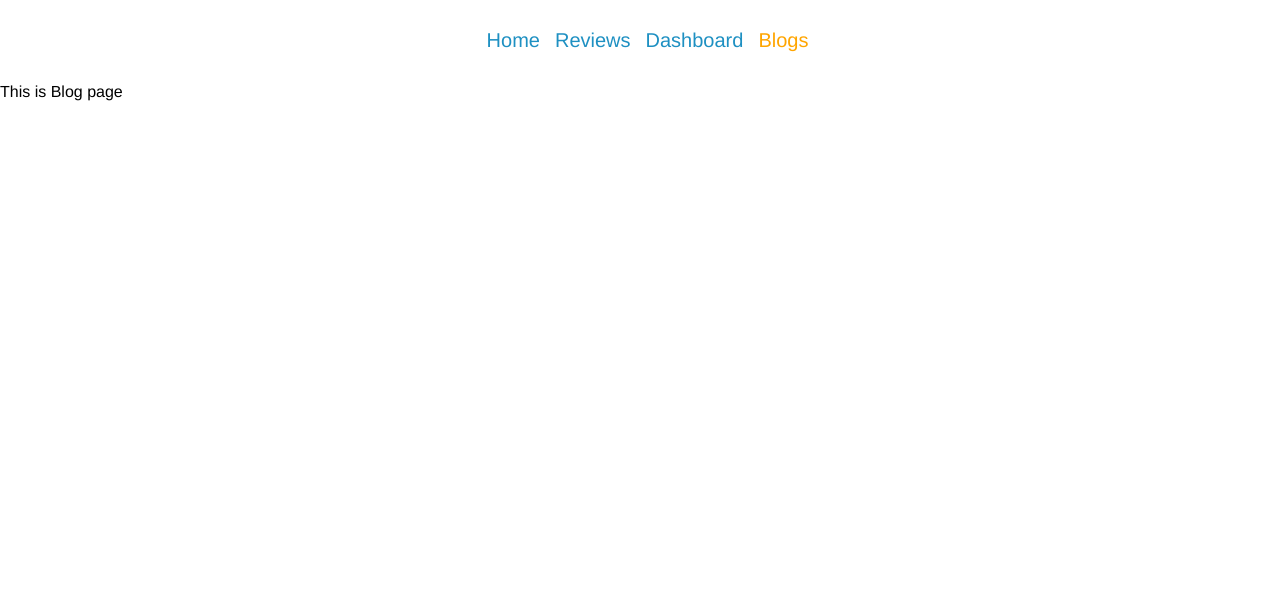
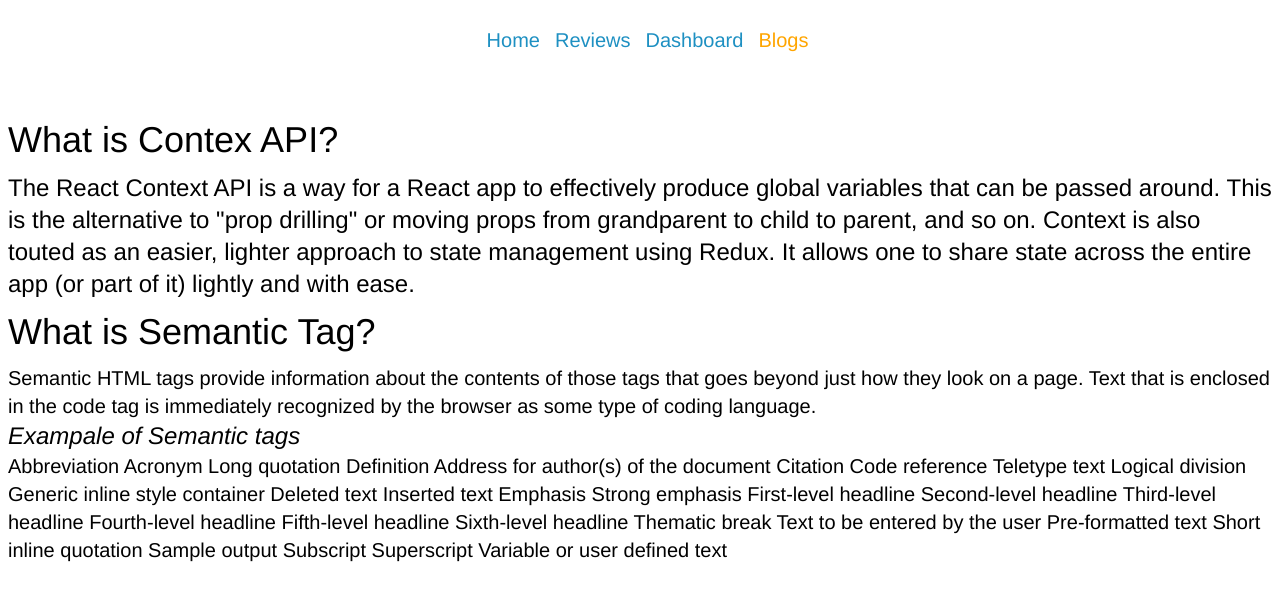
Before and after one commit to Sohailul/product-analysis, a React (Create React App) app: page /blogs in a window 1280 px wide. Shown: the top 600 px of the page. Built offline with nearby package versions, Linux system fonts and the light colour scheme.

Commit message:
hooks added

```diff
--- a/package.json
+++ b/package.json
@@ -9,6 +9,7 @@
     "react": "^18.0.0",
     "react-dom": "^18.0.0",
     "react-icons": "^4.3.1",
+    "react-rating": "^2.0.5",
     "react-router-dom": "^6.3.0",
     "react-scripts": "5.0.0",
     "web-vitals": "^2.1.4"
--- /dev/null
+++ b/src/Hooks/useReviews.js
@@ -0,0 +1,15 @@
+import { useEffect, useState } from 'react';
+
+const useReviews = () => {
+    const [reviews, setReviews] = useState([]);
+
+    useEffect(() =>{
+        fetch('reviews.json')
+        .then(res=>res.json())
+        .then(data=> setReviews(data));
+    },[]);
+
+    return [reviews, setReviews];
+};
+
+export default useReviews;
--- a/src/components/Blogs/Blogs.js
+++ b/src/components/Blogs/Blogs.js
@@ -2,8 +2,46 @@ import React from 'react';
 
 const Blogs = () => {
     return (
-        <div>
-            <h1>This is Blog page</h1>
+        <div className='px-4 pt-10 pb-24 mx-auto max-w-7xl md:px-2'>
+            <h1 className='text-4xl'>What is Contex API?</h1>
+            <p className='text-2xl mt-3'>The React Context API is a way for a React app to effectively produce global variables
+                that can be passed around. This is the alternative to "prop drilling" or moving props from
+                grandparent to child to parent, and so on. Context is also touted as an easier, lighter approach
+                to state management using Redux. It allows one to share state across the entire app (or part of it) lightly and with ease.</p>
+
+            <h1 className='text-4xl mt-3'>What is Semantic Tag?</h1>
+            <p className='text-xl mt-3'>
+                Semantic HTML tags provide information about the contents of those tags that goes beyond just how they look on a page. Text that is enclosed in the code tag is immediately recognized by the browser as some type of coding language.
+                <br /><span className='text-2xl'><i>Exampale of Semantic tags</i></span><br />
+                Abbreviation
+                Acronym
+                Long quotation
+                Definition
+                Address for author(s) of the document
+                Citation
+                Code reference
+                Teletype text
+                Logical division
+                Generic inline style container
+                Deleted text
+                Inserted text
+                Emphasis
+                Strong emphasis
+                First-level headline
+                Second-level headline
+                Third-level headline
+                Fourth-level headline
+                Fifth-level headline
+                Sixth-level headline
+                Thematic break
+                Text to be entered by the user
+                Pre-formatted text
+                Short inline quotation
+                Sample output
+                Subscript
+                Superscript
+                Variable or user defined text
+            </p>
         </div>
     );
 };
--- a/src/components/Home/Home.js
+++ b/src/components/Home/Home.js
@@ -1,31 +1,13 @@
 import React from 'react';
-import { Link, useNavigate } from 'react-router-dom';
+import { Link } from 'react-router-dom';
 import img from '../../Assets/img/ledger-nano-x.png';
 import user from '../../Assets/img/user.jpg';
+import Rating from 'react-rating';
+import { AiFillStar } from 'react-icons/ai';
+import useReviews from '../../Hooks/useReviews';
 
 const Home = () => {
-  let navigate = useNavigate();
-  const reviews = [
-    {
-      id: 1,
-      name: "Jhon Doe",
-      feedback: "I'd like the box have a shield to cut before opening. Great Experience.",
-      rating: 5
-    },
-    {
-      id: 2,
-      name: "Lebogang S",
-      feedback: "Super happy with the service and product. The product is very easy to use.",
-      rating: 5
-    },
-    {
-      id: 3,
-      name: "Caleb M.",
-      feedback: "Great experience, shipped fast, easy set up cant ask for much else.",
-      rating: 5
-    },
-
-  ]
+  const [reviews, setReviews] = useReviews();
   return (
     <div className='px-4 pb-24 mx-auto max-w-7xl md:px-2'>
       <div className='h-full grid grid-cols-1 items-center md:grid-cols-2 justify-items-center gap-4 md:justify-items-around content-center'>
@@ -44,12 +26,20 @@ const Home = () => {
         <h1 className='text-3xl text-center mb-10'>Customer Reviews(3)</h1>
         <div className='grid grid-cols-1 gap-10 md:grid-cols-3'>
           {
-            reviews.map(review =>
+            reviews.slice(0, 3).map(review =>
               <div className='bg-cyan-600 text-white px-5 py-3 rounded'>
                 <img className='w-14 h-14 m-auto rounded-full' src={user} alt='ledger-nano-x' />
                 <h2 className='text-2xl text-center mt-2'>{review.name}</h2>
                 <h3 className='text-center mt-2'>{review.feedback}</h3>
-                <p className='text-center'>Ratings: {review.rating}</p>
+                <div className='text-center mt-5'>
+                  <Rating
+                    initialRating={4.5}
+                    emptySymbol={<AiFillStar />}
+                    fullSymbol={<AiFillStar style={{ color: 'goldenrod' }} icon={AiFillStar} />}
+                    readonly
+                  ></Rating>
+                  <p>{review.rating}</p>
+                </div>
               </div>)
           }
         </div>
--- a/src/components/Reviews/Reviews.js
+++ b/src/components/Reviews/Reviews.js
@@ -1,56 +1,30 @@
 import React from 'react';
 import user from '../../Assets/img/user.jpg';
+import Rating from 'react-rating';
+import { AiFillStar } from 'react-icons/ai';
+import useReviews from '../../Hooks/useReviews';
 
 const Reviews = () => {
-    const reviews = [
-        {
-            id: 1,
-            name: "Jhon Doe",
-            feedback: "I'd like the box have a shield to cut before opening. Great Experience."
-        },
-        {
-            id: 2,
-            name: "Lebogang S",
-            feedback: "Super happy with the service and product. The product is very easy to use."
-        },
-        {
-            id: 3,
-            name: "Caleb M.",
-            feedback: "Great experience, shipped fast, easy set up cant ask for much else."
-        },
-        {
-            id: 4,
-            name: "Troy D.",
-            feedback: "With ease of purchase to set up and holding currency. A+"
-        },
-        {
-            id: 5,
-            name: "Kurt t.",
-            feedback: "Small peace of mind knowing that my cryptocurrencies are much safer from hackers."
-        },
-        {
-            id: 6,
-            name: "Alvano",
-            feedback: "Well done. You should have a bundle for this model. Awesome service."
-        },
-        {
-            id: 7,
-            name: "Rodrigo",
-            feedback: "Fast shipping, great product easy to use with Metamask. Best service ever."
-        },
-
-    ]
+    const [reviews, setReviews] = useReviews();
     return (
         <div className='px-4 pt-10 pb-24 mx-auto max-w-7xl md:px-2'>
             <h1 className='text-3xl text-center mb-10 text-cyan-600'>What Our Customer Say!</h1>
             <div className='grid grid-cols-1 gap-10 md:grid-cols-3'>
                 {
-                    reviews.map(review=>
+                    reviews.map(review =>
                         <div className='bg-cyan-600 text-white px-5 py-3 rounded'>
                             <img className='w-14 h-14 m-auto rounded-full' src={user} alt='ledger-nano-x' />
                             <h2 className='text-2xl text-center mt-2'>{review.name}</h2>
                             <h3 className='text-center mt-2'>{review.feedback}</h3>
-                        <p className='text-center'>Ratings: 4.5</p>
+                            <div className='text-center mt-5'>
+                                <Rating
+                                    initialRating={4.5}
+                                    emptySymbol={<AiFillStar />}
+                                    fullSymbol={<AiFillStar style={{ color: 'goldenrod' }} icon={AiFillStar} />}
+                                    readonly
+                                ></Rating>
+                                <p>{review.rating}</p>
+                            </div>
                         </div>)
                 }
             </div>
```
Also changed, not shown: public/reviews.json (added, +44 -0 lines), 1 other file (tests, documents, lock files or other folders). Lines whose indentation alone changed are shown as unchanged.
